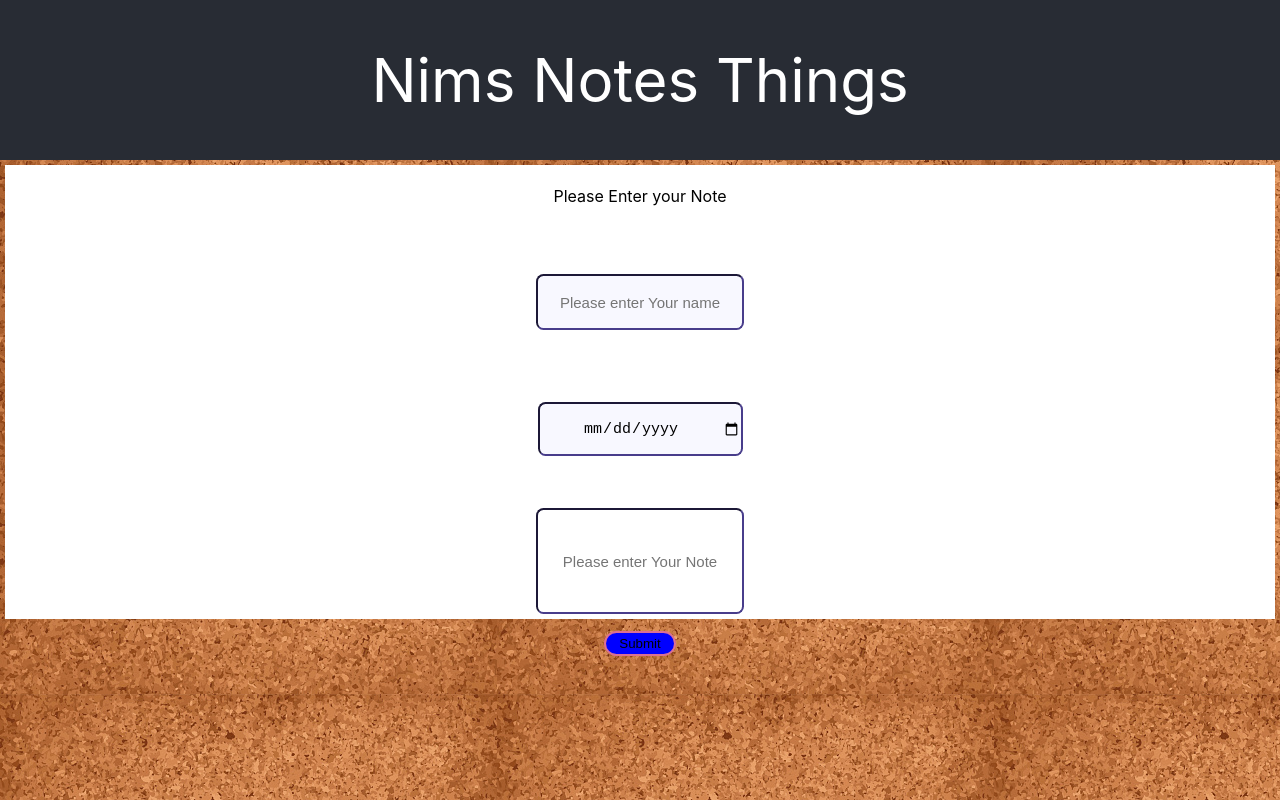
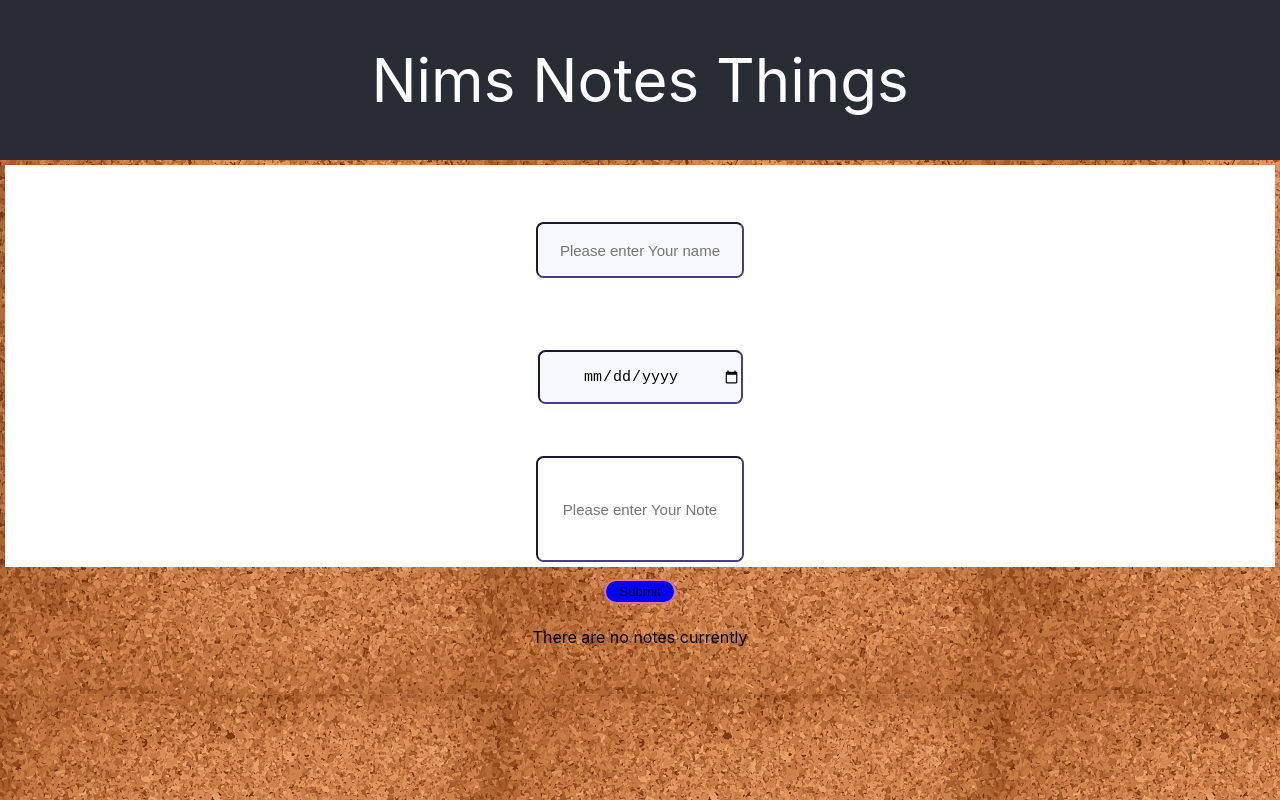
Before and after one commit to nf2000/nims-notes-things, a React (Create React App) app in the folder nims-notes-things/: page / in a window 1280 px wide. Built offline with nearby package versions, Linux system fonts and the light colour scheme.

Commit message:
code- review changes

```diff
--- a/nims-notes-things/src/components/Form.js
+++ b/nims-notes-things/src/components/Form.js
@@ -64,7 +64,6 @@ const Form = (props) => {
     <StyledForm onSubmit={handleOnSubmit}>
       <StyledDiv>
         <InnerForm>
-          {notes.length === 0 && <p> Please Enter your Note</p>}
           <ErrorMessage
             id="name"
             ref={(element) => (emptyData.current["name"] = element)}
@@ -104,6 +103,7 @@ const Form = (props) => {
       <Button background="blue" type="submit">
         Submit
       </Button>
+      {notes.length === 0 && <p> There are no notes currently</p>}
     </StyledForm>
   );
 };
--- a/nims-notes-things/src/components/notes.js
+++ b/nims-notes-things/src/components/notes.js
@@ -16,7 +16,7 @@ function Notes() {
     setSorted(!sorted);
   };
 
-  const notemap = () => {
+  const noteMap = () => {
     let sortedData = [...notes];
     if (sorted) {
       sortedData = sortedData.sort((a, b) => (a.date > b.date ? 1 : -1));
@@ -45,7 +45,7 @@ function Notes() {
       {notes.length !== 0 && (
         <Button onClick={sortNote}>{sorted ? "unsort" : "sort"}</Button>
       )}
-      {notemap()}
+      {noteMap()}
     </div>
   );
 }
--- a/nims-notes-things/src/redux/actions/noteActions.js
+++ b/nims-notes-things/src/redux/actions/noteActions.js
@@ -1,6 +1,7 @@
 import * as noteActionTypes from "./noteActionTypes";
 
-export const setNote = (value) => { // object formDataCopy from forms
+// object formDataCopy from forms
+export const setNote = (value) => {
   return {
     type: noteActionTypes.SET_NOTE,
     value,
```
